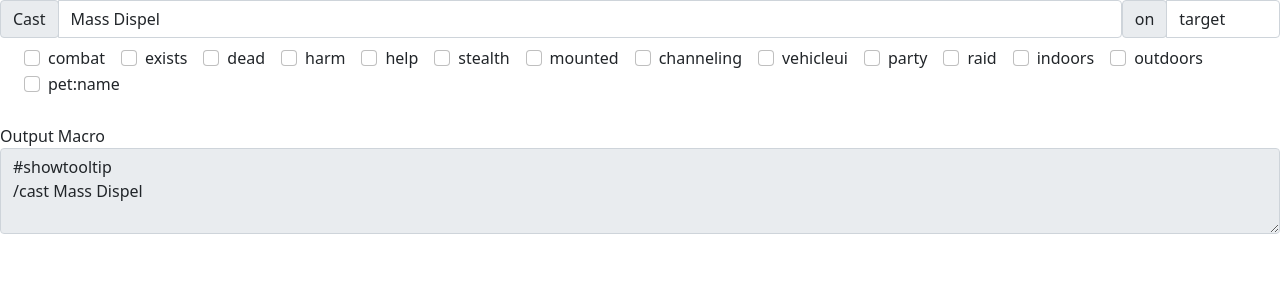
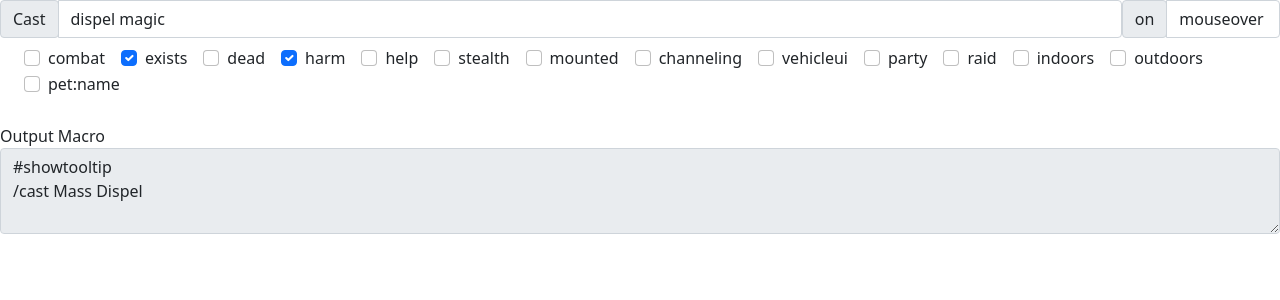
Before and after one commit to Sectimus/macromancer, a React (Create React App) app: page / in a window 1280 px wide. Shown: the top 300 px of the page. Built offline with nearby package versions, Linux system fonts and the light colour scheme.

Commit message:
changed component to pull from local state

```diff
--- a/src/js/components/config.js
+++ b/src/js/components/config.js
@@ -1,5 +1,17 @@
-import React from "react";
-var conditionalValues = [
+import React, {useState} from "react";
+
+export default function Config({ parentAbility, onConfigUpdate }) {
+  const [config, setConfig] = useState({
+    subject:"Mouseover",
+		conditions:[
+			"exists", "harm"
+		],
+		action:{
+			type: "use",
+			name: "dispel magic"
+		}
+  });
+  const conditionalValues = [
     "combat",
     "exists",
     "dead",
@@ -15,36 +27,54 @@ var conditionalValues = [
     "outdoors",
     "pet:name",
   ];
+  const subjects = [
+    {
+      value: "",
+      text: "target"
+    },
+    {
+      value: "Focus",
+      text: "focused target"
+    },
+    {
+      value: "Player",
+      text: "myself"
+    },
+    {
+      value: "Mouseover",
+      text: "mouseover"
+    },
+    {
+      value: "Cursor",
+      text: "cursor"
+    },
+    {
+      value: "Pet",
+      text: "pet"
+    },
+    {
+      value: "Arena1",
+      text: "arena target 1"
+    },
+    {
+      value: "Arena2",
+      text: "arena target 2"
+    },
+    {
+      value: "Arena3",
+      text: "arena target 3"
+    }
+  ]
 
-function Conditionals({ conditionals = [] }) {
-  console.log(conditionals);
-  return conditionals.map(function (conditional, i) {
-    let id = "additionalConditional" + (i + 1);
-    return (
-      <div key={id} className="form-check form-check-inline">
-        <input
-          className="form-check-input"
-          type="checkbox"
-          id={id}
-          defaultValue={conditional}
-        />
-        <label className="form-check-label" htmlFor={id}>
-          {conditional}
-        </label>
-      </div>
-    );
-  });
-}
-
-export default function Config({ parentAbility, onConfigUpdate }) {
-  let handleConditionalChange = (condition) => {
+  let onSubjectChange = (subject) => {
     //check if the condtion @Player, @Mouseover etc. has a length that is basically non-empty.
-    if (condition.trim().length > 1) {
-      onConfigUpdate({ conditions: [condition] });
+    if (subject.trim().length > 1) {
+      config.subject = subject
     } else {
-      onConfigUpdate({ conditions: [] });
+      config.subject = "target"
     }
   };
+
   return (
     <div className="">
       <div className="d-flex justify-content-center form-inline">
@@ -60,7 +90,7 @@ export default function Config({ parentAbility, onConfigUpdate }) {
             onChange={(e) => {
               onConfigUpdate({ parentAbility: e.target.value });
             }}
-            value={parentAbility}
+            value={config.action.name}
           ></input>
         </div>
         <form className="form-group">
@@ -71,17 +101,10 @@ export default function Config({ parentAbility, onConfigUpdate }) {
             <select
               className="form-control"
               id="targetConditonal"
-              onChange={(e) => handleConditionalChange(e.target.value)}
+              onChange={(e) => onSubjectChange(e.target.value)}
+              value={config.subject}
             >
-              <option value="">target</option>
-              <option value="@Focus">focused target</option>
-              <option value="@Player">myself</option>
-              <option value="@Mouseover">mouseover</option>
-              <option value="@Cursor">cursor</option>
-              <option value="@Pet">my pet</option>
-              <option value="@Arena1">arena target 1</option>
-              <option value="@Arena2">arena target 2</option>
-              <option value="@Arena3">arena target 3</option>
+              {subjects.map(subject => <option key={subject.value} value={subject.value}>{subject.text}</option>)}
             </select>
           </div>
         </form>
@@ -89,10 +112,22 @@ export default function Config({ parentAbility, onConfigUpdate }) {
 
       <div className="d-flex justify-content-center">
         <div className="form-check">
-          <Conditionals
-            conditionals={conditionalValues}
-            style={{ maxWidth: "30px" }}
-          ></Conditionals>
+          {conditionalValues.map((conditional, i) => {
+            let id = "additionalConditional" + (i + 1);
+            return (
+              <div key={id} className="form-check form-check-inline">
+                <input
+                  className="form-check-input"
+                  type="checkbox"
+                  id={id}
+                  defaultChecked={config.conditions.includes(conditional)}
+                />
+                <label className="form-check-label" htmlFor={id}>
+                  {conditional}
+                </label>
+              </div>
+            );
+          })}
         </div>
       </div>
       <br></br>
```
Lines whose indentation alone changed are shown as unchanged.
